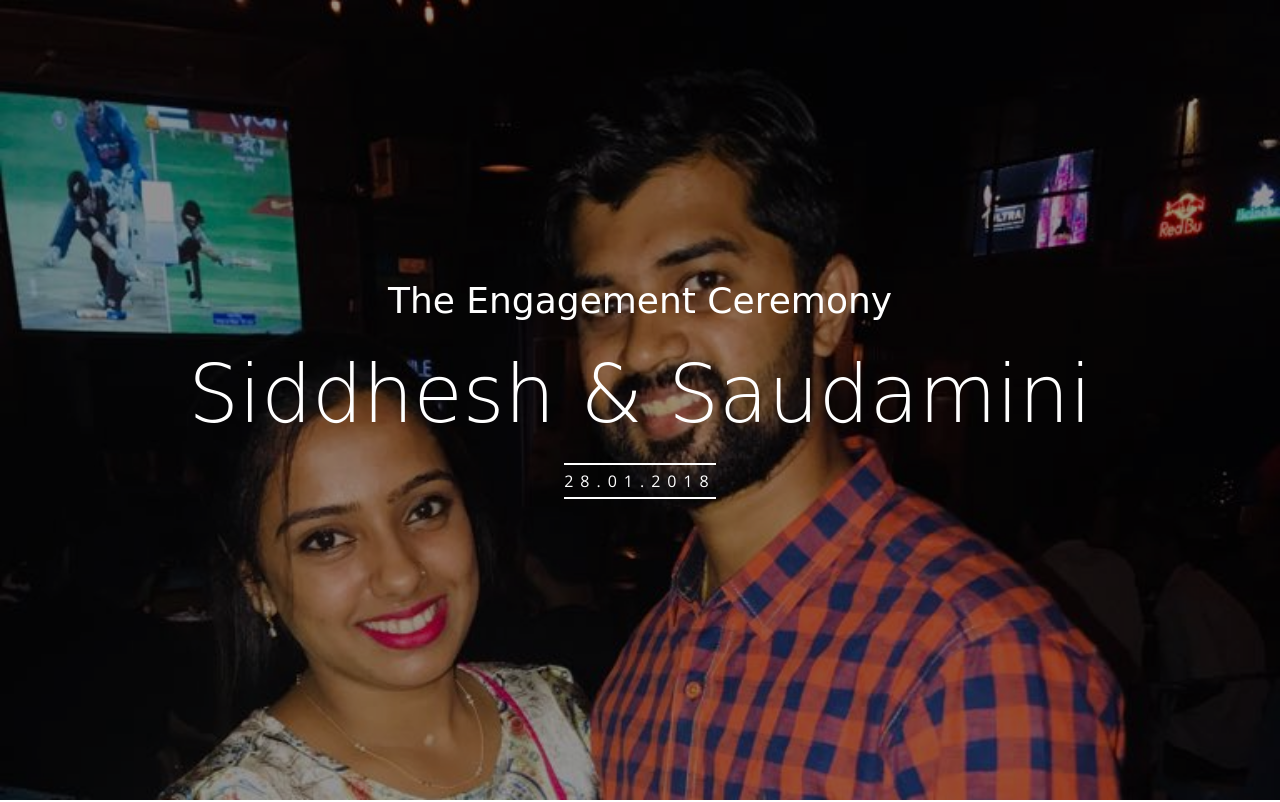
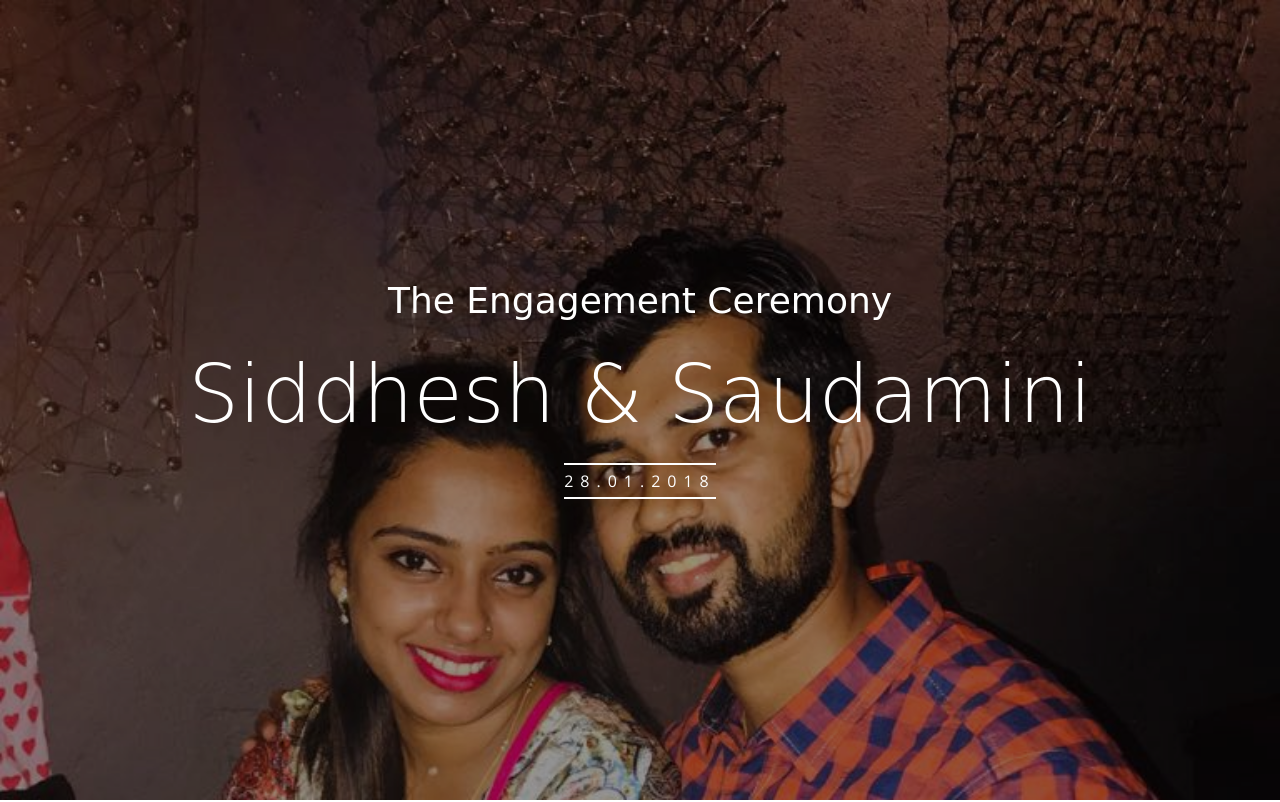
Before and after one commit to sidWedsau/sidWedSau.github.io, a website: page index.html in a window 1280 px wide. Shown: the top 802 px of the page. Drawn offline with nearby package versions, Linux system fonts and the light colour scheme; some packages are replaced by stand-ins of ours; no server answers; files whose address does not match are found by name; a web font is replaced by a local one.

Commit message:
image modified

```diff
--- a/index.html
+++ b/index.html
@@ -72,7 +72,7 @@
 
 		<div class="fh5co-hero" data-section="home">
 			<div class="fh5co-overlay"></div>
-			<div class="fh5co-cover text-center" data-stellar-background-ratio="0.5" style="background-image: url(images/IMG-20180114-WA0004.jpg);">
+			<div class="fh5co-cover text-center" data-stellar-background-ratio="0.5" style="background-image: url(images/IMG-20180114-WA0003.jpg);">
 				<div class="display-t">
 					<div class="display-tc">
 						<div class="container">
```
